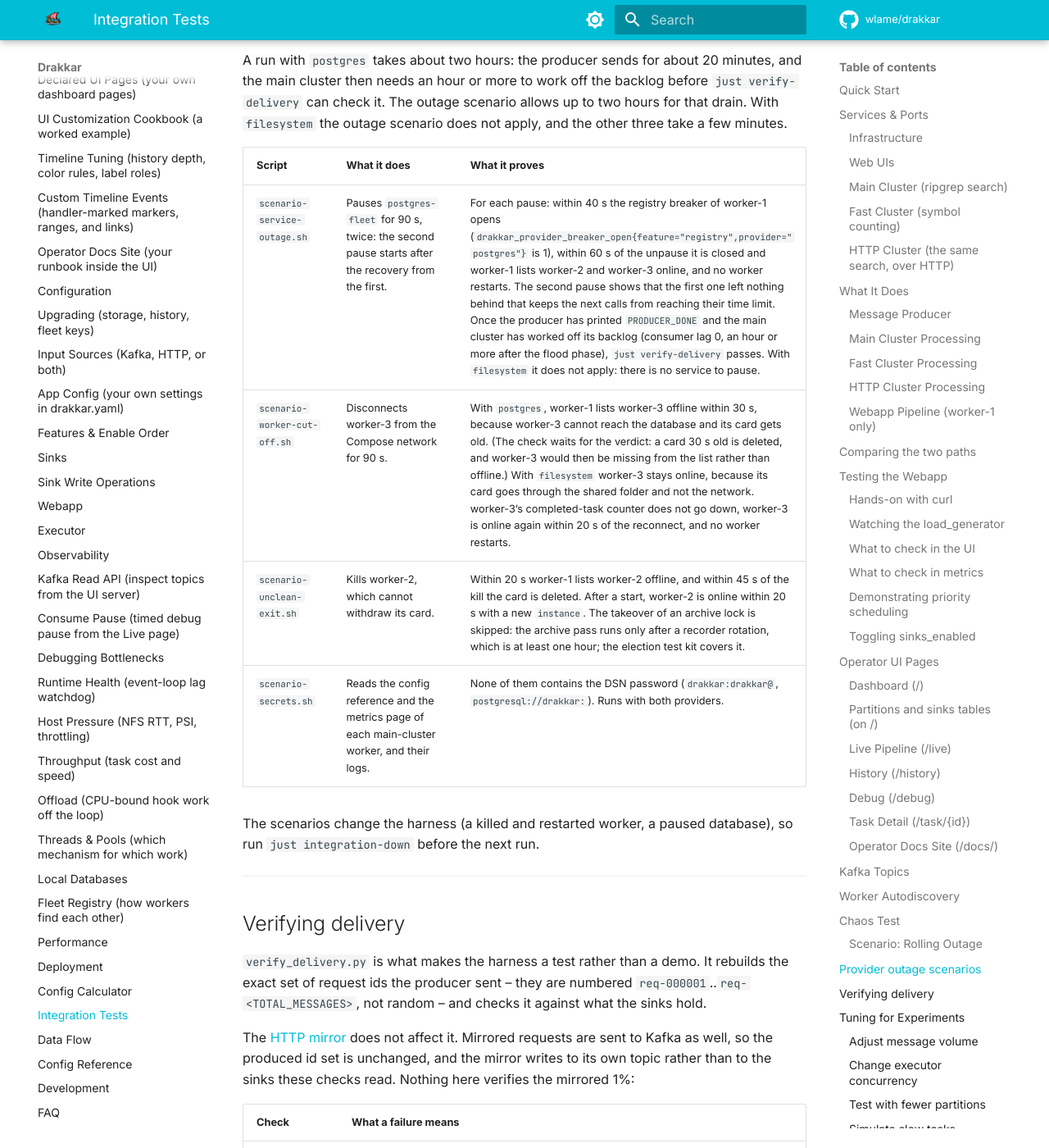
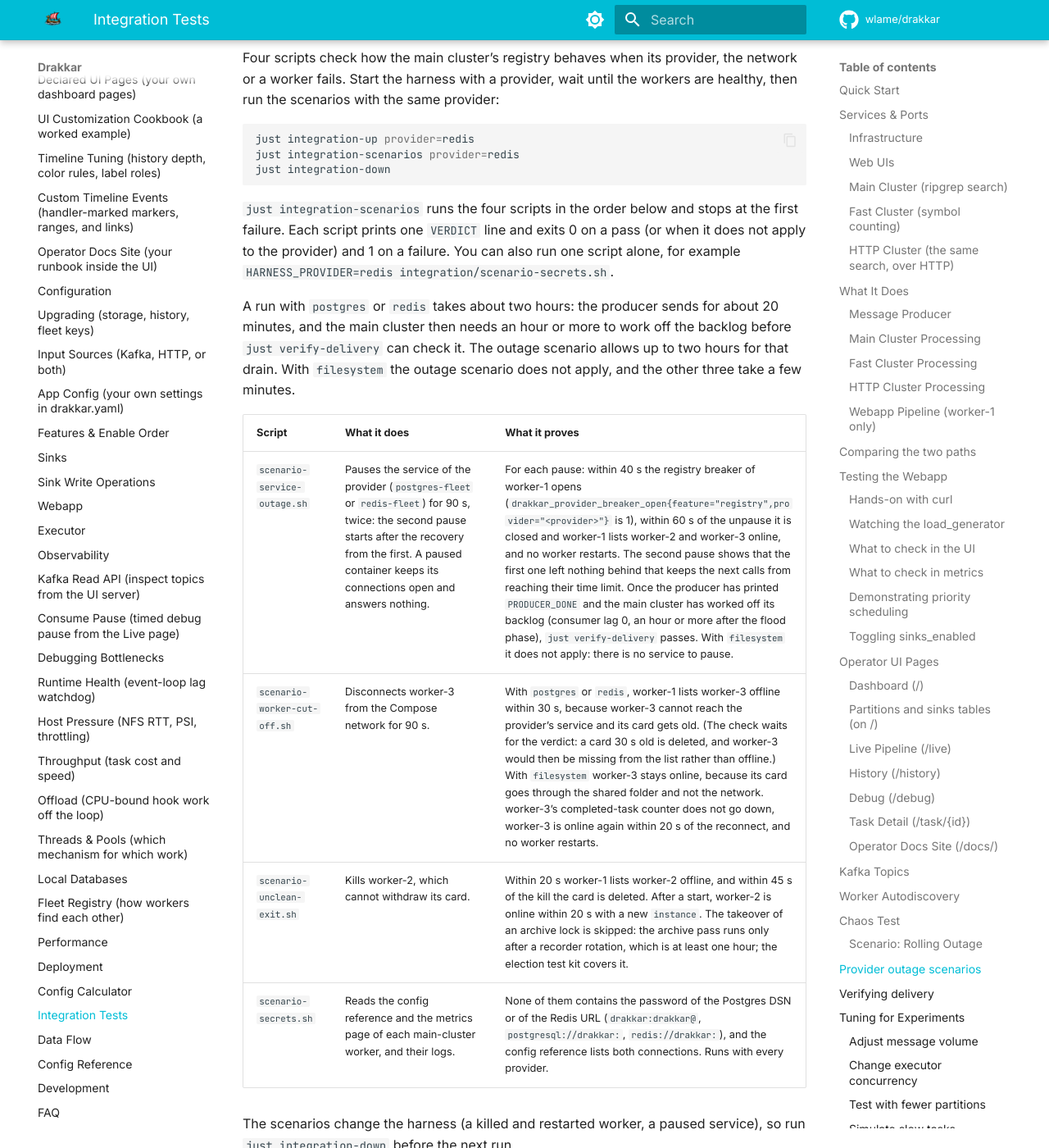
Before and after one commit to wlame/drakkar, an MkDocs documentation site: the page built from docs/integration.md, in a window 1280 px wide and 1400 px high, scrolled down 12539 px. Shown: the whole window at 82% size. Built offline with MkDocs 1.6.1 and Material for MkDocs 9.7.7, drawn with Linux system fonts in a browser that asks for light colours; comment, search, counter and statistics services are not loaded; some of the changed text lies outside the part shown.

Commit message:
Add the redis pair to the integration harness.

````diff
--- a/docs/integration.md
+++ b/docs/integration.md
@@ -38,6 +38,7 @@ docker-compose down -v
 | **Kafka** | 9092 | Single-node KRaft broker (no Zookeeper) |
 | **PostgreSQL** | 5432 | `drakkar` database with `search_results` table |
 | **PostgreSQL (fleet)** | 5434 | `drakkar_fleet` database: the main cluster's worker registry and archive election when the harness runs with the `postgres` provider |
+| **Redis (fleet)** | 6380 | Database 3: the main cluster's worker registry and archive election when the harness runs with the `redis` provider. The `default` user is off; the only user is `drakkar` (password `drakkar`) |
 | **MongoDB** | 27017 | Document archive |
 | **Redis** | 6379 | Cached search summaries (1h TTL) |
 | **Webhook** | 9000 | HTTP echo server for webhook sink |
@@ -439,6 +440,7 @@ takes its registry and archive-election provider from the argument of
 ```bash
 just integration-up                      # filesystem: cards in /shared
 just integration-up provider=postgres    # postgres: cards in the postgres-fleet database
+just integration-up provider=redis       # redis: cards in database 3 of redis-fleet
 ```
 
 The argument sets `HARNESS_PROVIDER`, which `docker-compose.yml` passes to
@@ -449,6 +451,16 @@ the three workers as `DK_FLEET__REGISTRY__PROVIDER` and
 full DSN through `DK_CONNECTIONS__POSTGRES__MAIN__DSN`. The worker
 creates the `drakkar` schema and its tables in `drakkar_fleet` on first
 use.
+
+With `redis`, both use the connection `connections.redis.main`: its URL
+in `drakkar.yaml` has no password, and `docker-compose.yml` supplies the
+full URL through `DK_CONNECTIONS__REDIS__MAIN__URL`. The keys start with
+`drakkar:` (the `key_prefix`) and are in database 3 (the path of the URL).
+`redis-fleet` starts with the `default` user off and one user, `drakkar`,
+that has exactly the rights that
+[Security](security.md#provider-credentials) gives the providers:
+`~drakkar:* +@read +@write +@scripting +@connection +time`. A run with
+`redis` therefore also shows that these rights are enough.
 
 The main cluster's registry timings are short, so that the scenarios
 below finish in minutes: a card is published every 2 s and read every
@@ -506,8 +518,8 @@ provider, wait until the workers are healthy, then run the scenarios with
 the same provider:
 
 ```bash
-just integration-up provider=postgres
-just integration-scenarios provider=postgres
+just integration-up provider=redis
+just integration-scenarios provider=redis
 just integration-down
 ```
 
@@ -515,23 +527,23 @@ just integration-down
 stops at the first failure. Each script prints one `VERDICT` line and
 exits 0 on a pass (or when it does not apply to the provider) and 1 on a
 failure. You can also run one script alone, for example
-`HARNESS_PROVIDER=postgres integration/scenario-secrets.sh`.
+`HARNESS_PROVIDER=redis integration/scenario-secrets.sh`.
 
-A run with `postgres` takes about two hours: the producer sends for about
-20 minutes, and the main cluster then needs an hour or more to work off the
-backlog before `just verify-delivery` can check it. The outage scenario
-allows up to two hours for that drain. With `filesystem` the outage
+A run with `postgres` or `redis` takes about two hours: the producer sends
+for about 20 minutes, and the main cluster then needs an hour or more to
+work off the backlog before `just verify-delivery` can check it. The outage
+scenario allows up to two hours for that drain. With `filesystem` the outage
 scenario does not apply, and the other three take a few minutes.
 
 | Script | What it does | What it proves |
 |--------|--------------|----------------|
-| `scenario-service-outage.sh` | Pauses `postgres-fleet` for 90 s, twice: the second pause starts after the recovery from the first. | For each pause: within 40 s the registry breaker of worker-1 opens (`drakkar_provider_breaker_open{feature="registry",provider="postgres"}` is 1), within 60 s of the unpause it is closed and worker-1 lists worker-2 and worker-3 online, and no worker restarts. The second pause shows that the first one left nothing behind that keeps the next calls from reaching their time limit. Once the producer has printed `PRODUCER_DONE` and the main cluster has worked off its backlog (consumer lag 0, an hour or more after the flood phase), `just verify-delivery` passes. With `filesystem` it does not apply: there is no service to pause. |
-| `scenario-worker-cut-off.sh` | Disconnects worker-3 from the Compose network for 90 s. | With `postgres`, worker-1 lists worker-3 offline within 30 s, because worker-3 cannot reach the database and its card gets old. (The check waits for the verdict: a card 30 s old is deleted, and worker-3 would then be missing from the list rather than offline.) With `filesystem` worker-3 stays online, because its card goes through the shared folder and not the network. worker-3's completed-task counter does not go down, worker-3 is online again within 20 s of the reconnect, and no worker restarts. |
+| `scenario-service-outage.sh` | Pauses the service of the provider (`postgres-fleet` or `redis-fleet`) for 90 s, twice: the second pause starts after the recovery from the first. A paused container keeps its connections open and answers nothing. | For each pause: within 40 s the registry breaker of worker-1 opens (`drakkar_provider_breaker_open{feature="registry",provider="<provider>"}` is 1), within 60 s of the unpause it is closed and worker-1 lists worker-2 and worker-3 online, and no worker restarts. The second pause shows that the first one left nothing behind that keeps the next calls from reaching their time limit. Once the producer has printed `PRODUCER_DONE` and the main cluster has worked off its backlog (consumer lag 0, an hour or more after the flood phase), `just verify-delivery` passes. With `filesystem` it does not apply: there is no service to pause. |
+| `scenario-worker-cut-off.sh` | Disconnects worker-3 from the Compose network for 90 s. | With `postgres` or `redis`, worker-1 lists worker-3 offline within 30 s, because worker-3 cannot reach the provider's service and its card gets old. (The check waits for the verdict: a card 30 s old is deleted, and worker-3 would then be missing from the list rather than offline.) With `filesystem` worker-3 stays online, because its card goes through the shared folder and not the network. worker-3's completed-task counter does not go down, worker-3 is online again within 20 s of the reconnect, and no worker restarts. |
 | `scenario-unclean-exit.sh` | Kills worker-2, which cannot withdraw its card. | Within 20 s worker-1 lists worker-2 offline, and within 45 s of the kill the card is deleted. After a start, worker-2 is online within 20 s with a new `instance`. The takeover of an archive lock is skipped: the archive pass runs only after a recorder rotation, which is at least one hour; the election test kit covers it. |
-| `scenario-secrets.sh` | Reads the config reference and the metrics page of each main-cluster worker, and their logs. | None of them contains the DSN password (`drakkar:drakkar@`, `postgresql://drakkar:`). Runs with both providers. |
+| `scenario-secrets.sh` | Reads the config reference and the metrics page of each main-cluster worker, and their logs. | None of them contains the password of the Postgres DSN or of the Redis URL (`drakkar:drakkar@`, `postgresql://drakkar:`, `redis://drakkar:`), and the config reference lists both connections. Runs with every provider. |
 
 The scenarios change the harness (a killed and restarted worker, a paused
-database), so run `just integration-down` before the next run.
+service), so run `just integration-down` before the next run.
 
 ---
 
````
Also changed, not shown: other parts of docs/integration.md (+2 -2 lines), CHANGELOG.md (+6 -3 lines), 8 other files.
